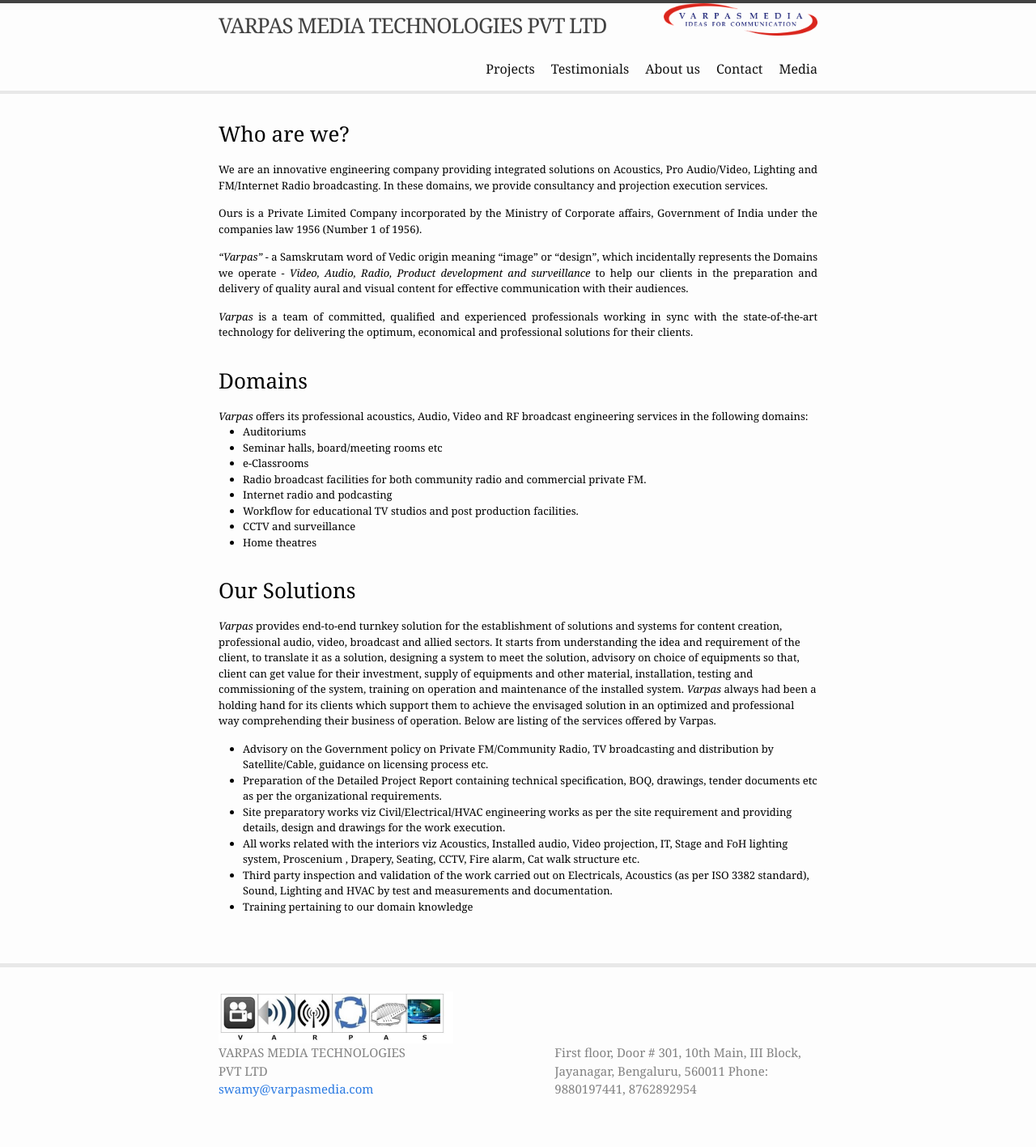
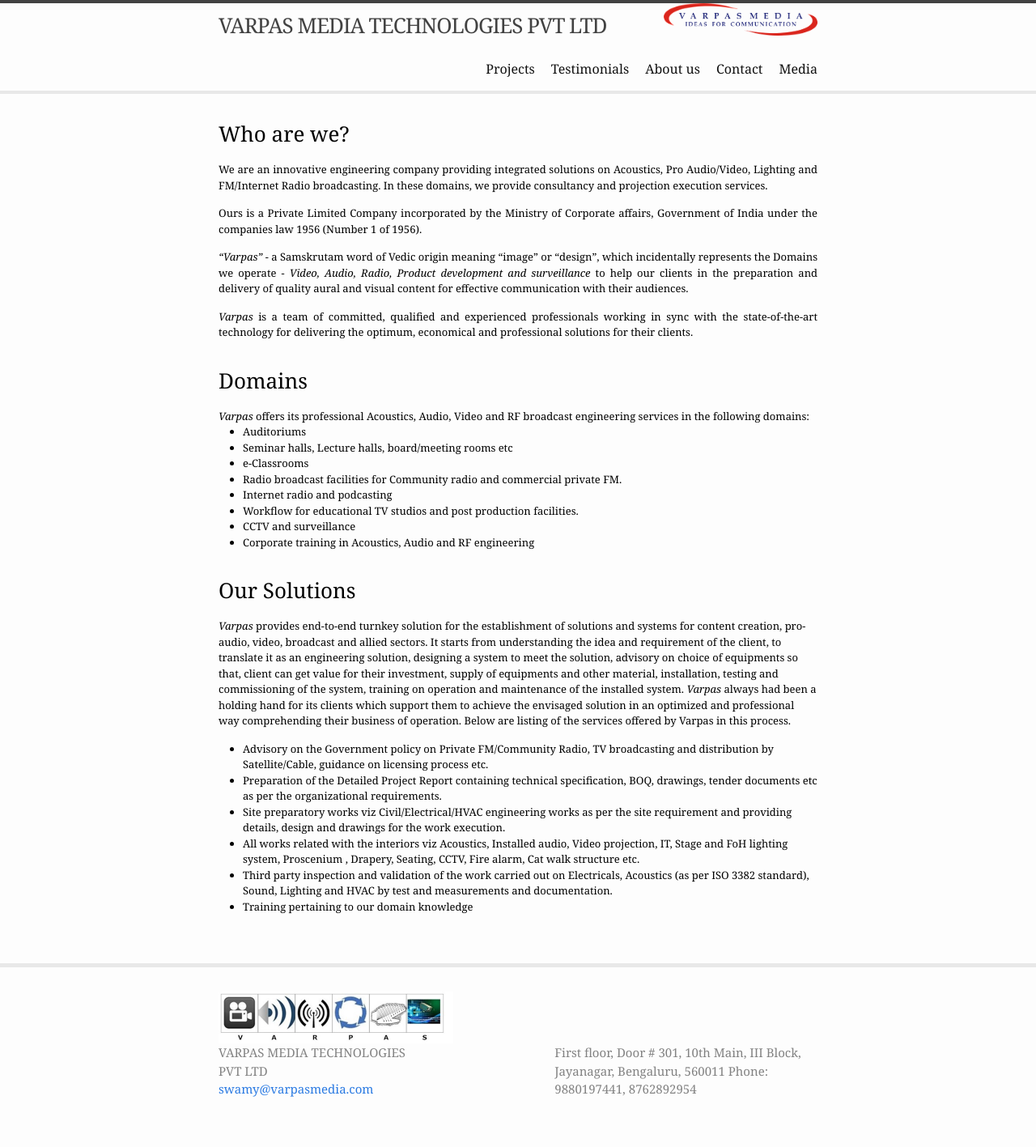
Before and after one commit to VarpasMedia/VarpasMedia.github.io, a Jekyll site: the page built from index.md, in a window 1280 px wide. Shown: the whole page at 81% size. Built offline with Jekyll 4.4.1, drawn with Linux system fonts in a browser that asks for light colours.

Commit message:
Update home.html

```diff
--- a/_layouts/home.html
+++ b/_layouts/home.html
@@ -35,16 +35,16 @@ layout: default
     <div class="post-content e-content">
 
 
-      <em>Varpas</em> offers its professional acoustics, Audio, Video and RF broadcast engineering services in the following domains:
+      <em>Varpas</em> offers its professional Acoustics, Audio, Video and RF broadcast engineering services in the following domains:
 <ul>
 <li> Auditoriums</li>
-<li> Seminar halls, board/meeting rooms etc</li>
+<li> Seminar halls, Lecture halls, board/meeting rooms etc</li>
 <li> e-Classrooms</li>
-<li> Radio broadcast facilities for both community radio and commercial private FM.</li>
+<li> Radio broadcast facilities for Community radio and commercial private FM.</li>
 <li> Internet radio and podcasting</li>
 <li> Workflow for educational TV studios and post production facilities.</li>
 <li> CCTV and surveillance</li>
-<li> Home theatres</li>
+<li> Corporate training in Acoustics, Audio and RF engineering</li>
 <ul>
 </p>
     </div>
@@ -55,9 +55,9 @@ layout: default
     <div class="post-content e-content">
     <p style= align="justify">
 
-      <em>Varpas</em> provides end-to-end turnkey solution for the establishment of solutions and systems for content creation, professional audio, video, broadcast and allied sectors. It starts from understanding the idea and requirement of the client, to translate it as a solution, designing a system to meet the solution, advisory on choice of equipments so that, client can get value for their investment, supply of equipments and other material, installation, testing and commissioning of the system, training on operation and maintenance of the installed system.
+      <em>Varpas</em> provides end-to-end turnkey solution for the establishment of solutions and systems for content creation, pro-audio, video, broadcast and allied sectors. It starts from understanding the idea and requirement of the client, to translate it as an engineering solution, designing a system to meet the solution, advisory on choice of equipments so that, client can get value for their investment, supply of equipments and other material, installation, testing and commissioning of the system, training on operation and maintenance of the installed system.
 
-<em>Varpas</em> always had been a holding hand for its clients which support them to achieve the envisaged solution in an optimized and professional way comprehending their business of operation. Below are listing of the services offered by Varpas.
+<em>Varpas</em> always had been a holding hand for its clients which support them to achieve the envisaged solution in an optimized and professional way comprehending their business of operation. Below are listing of the services offered by Varpas in this process.
 
 
 </p>
```
